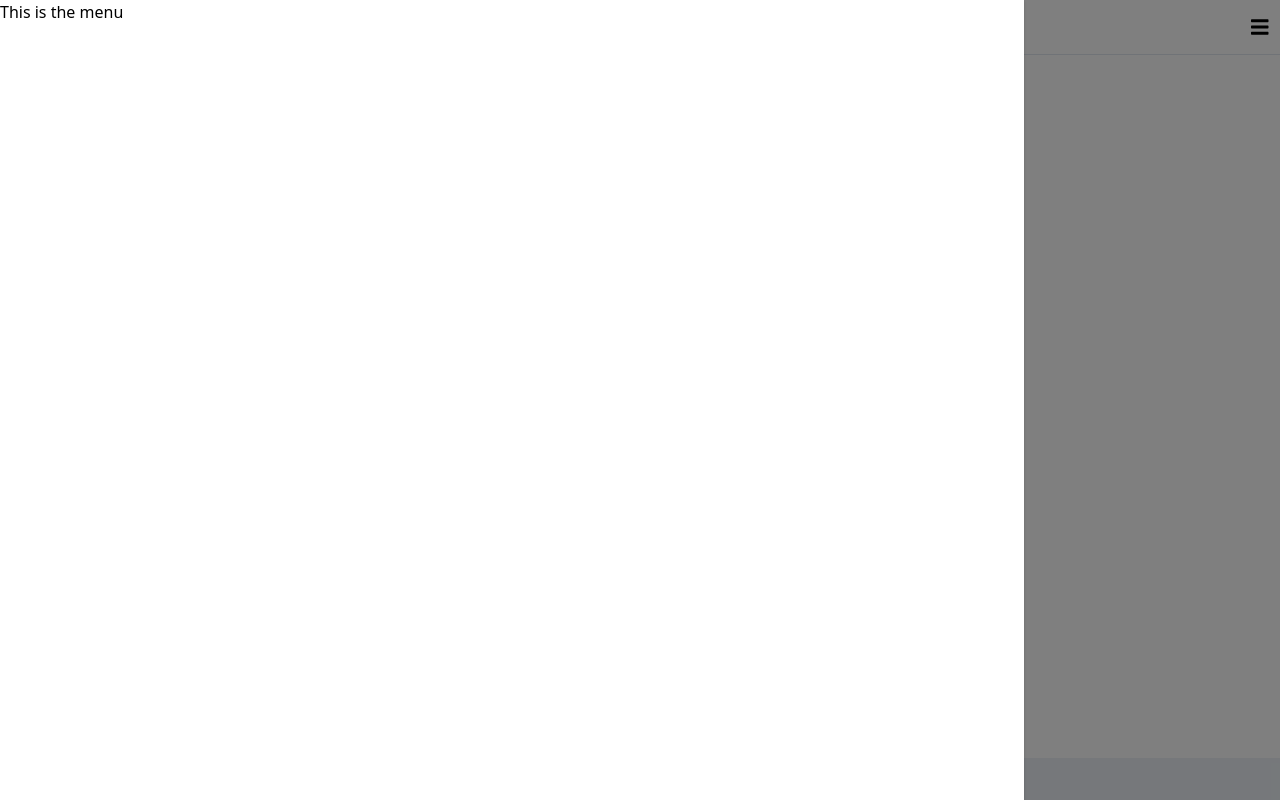
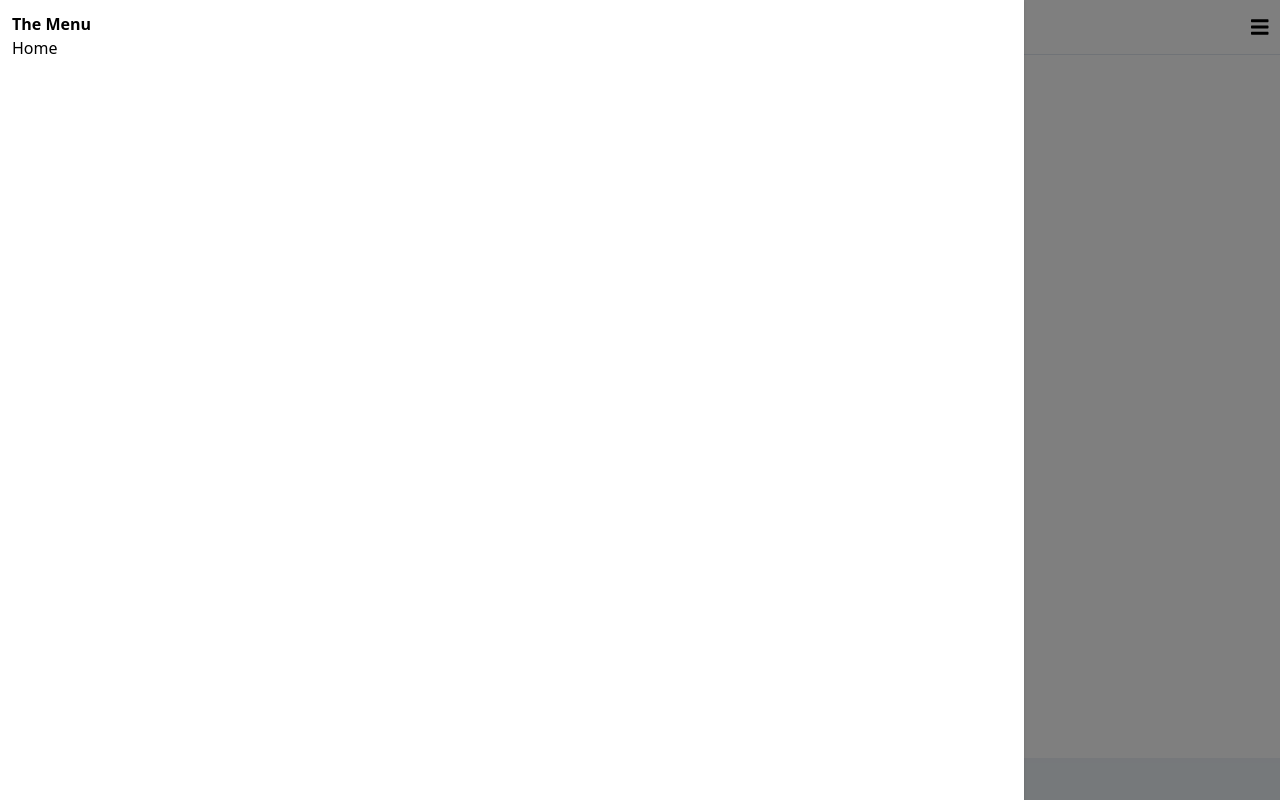
Before and after one commit to CleoMugs/react-app, a React (Create React App) app: page / in a window 1280 px wide. Both pictures are taken after a click on the icon 1259 px from the left and 26 px from the top of the page. Built offline with nearby package versions, Linux system fonts and the light colour scheme.

Commit message:
added home-page

```diff
--- a/src/Components/Navigation.js
+++ b/src/Components/Navigation.js
@@ -7,13 +7,17 @@
 function Navigation(){
 	const [showMenu, setShowMenu] = useState(false)
 
-	const transitions = useTransition(showMenu, null, {
+	const maskTransitions = useTransition(showMenu, null, {
 		from: { position: 'absolute', opacity: 0},
 		enter: { opacity: 1 },
 		leave: { opacity: 0 },
 	})
-	//className="fixed bg-white top-0 left-0 w-4/5 h-full z-50 shadow"
-	// mask className="bg-black-t-50 fixed top-0 left-0 w-full h-full z-50"
+
+	const menuTransitions = useTransition(showMenu, null, {
+		from: { opacity: 0, transform: 'translateX(-100%)'},
+		enter: { opacity: 1, transform: 'translateX(0%)'},
+		leave: { opacity: 0, transform: 'translateX(-100%)'},
+	})
 
 
 	return (
@@ -26,7 +30,7 @@
 			</span>
 
 			{
-				transitions.map(({ item, key, props })  =>
+				maskTransitions.map(({ item, key, props })  =>
 					item &&
 					<animated.div
 						key={key}
@@ -40,14 +44,19 @@
 			}
 
 			{
-				transitions.map(({ item, key, props })  =>
+				menuTransitions.map(({ item, key, props })  =>
 					item &&
 					<animated.div
 						key={key}
 						style={props}
-						className="fixed bg-white top-0 left-0 w-4/5 h-full z-50 shadow"
+						className="fixed bg-white top-0 left-0 w-4/5 h-full z-50 shadow p-3"
 					>
-						This is the menu
+						<span className="font-bold">
+							The Menu
+						</span>
+						<ul>
+							<li>Home</li>
+						</ul>
 					</animated.div>
 				)
 
```
